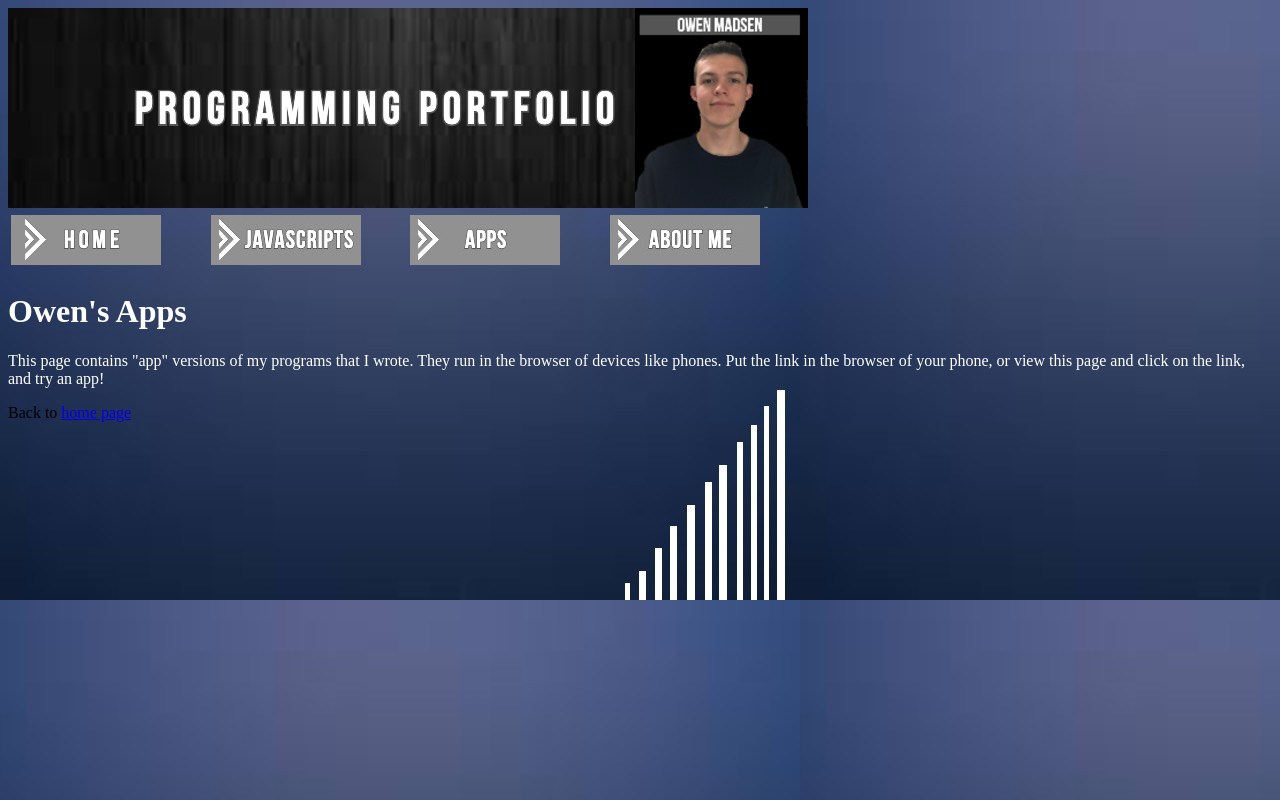
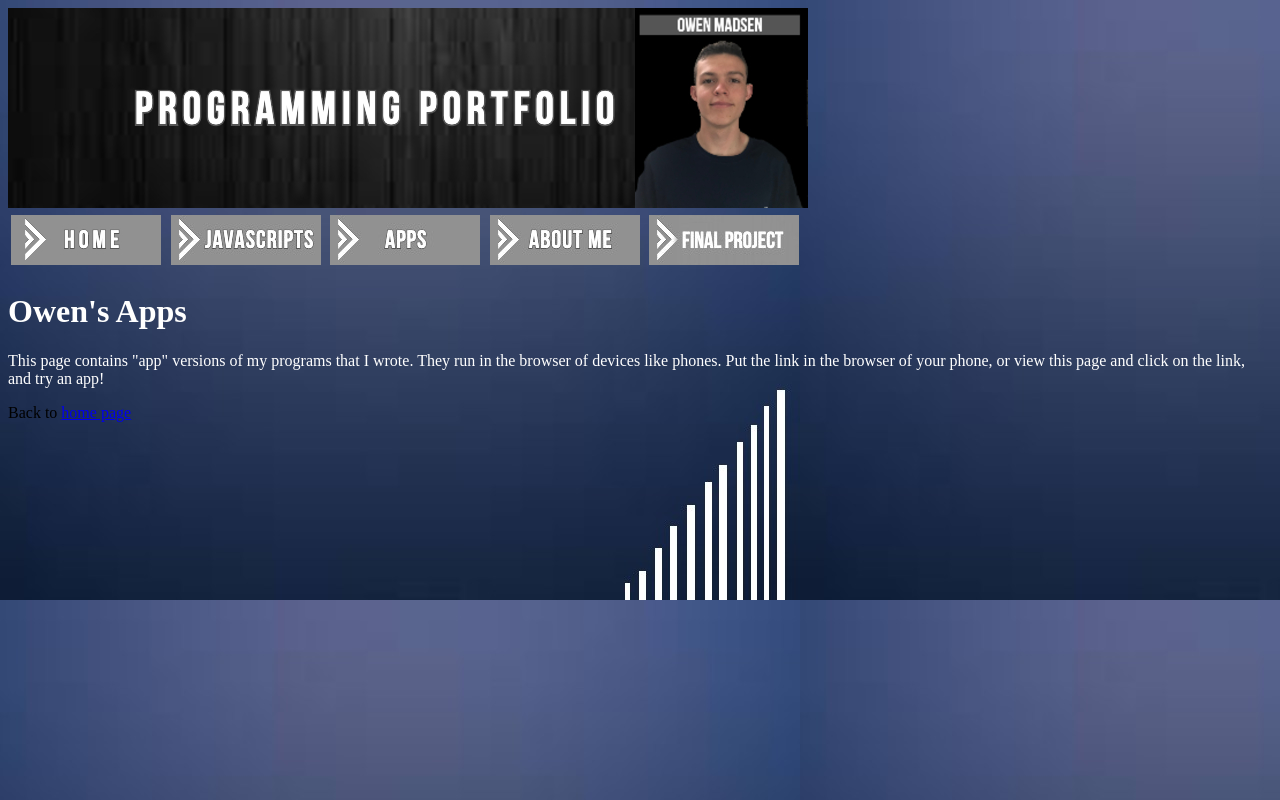
Before and after one commit to owenmadsen/owenmadsen.github.io, a plain HTML site: page apps.html in a window 1280 px wide. Drawn offline with Linux system fonts and the light colour scheme.

Commit message:
Update apps.html

```diff
--- a/apps.html
+++ b/apps.html
@@ -12,6 +12,7 @@
     <td><a href="https://owen-madsen.github.io/javascript.html"> <img src="javascripts.jpg">  </a> </td>
     <td><a href="https://owen-madsen.github.io/apps.html"> <img src="apps.jpg"> </a> </td>
     <td><a href="https://owen-madsen.github.io/aboutme.html"> <img src="about.jpg" </a> </td>
+    <td><a href="https://owen-madsen.github.io/FinalProject.html"> <img src="Final Project.jpg" </a> </td>
 </table>
 <h1>Owen's Apps</h1>
  <p> This page contains "app" versions of my programs that I wrote. They run in the browser of devices like phones. Put the link in the browser of your phone, or view this page and click on the link, and try an app!</p>
```
